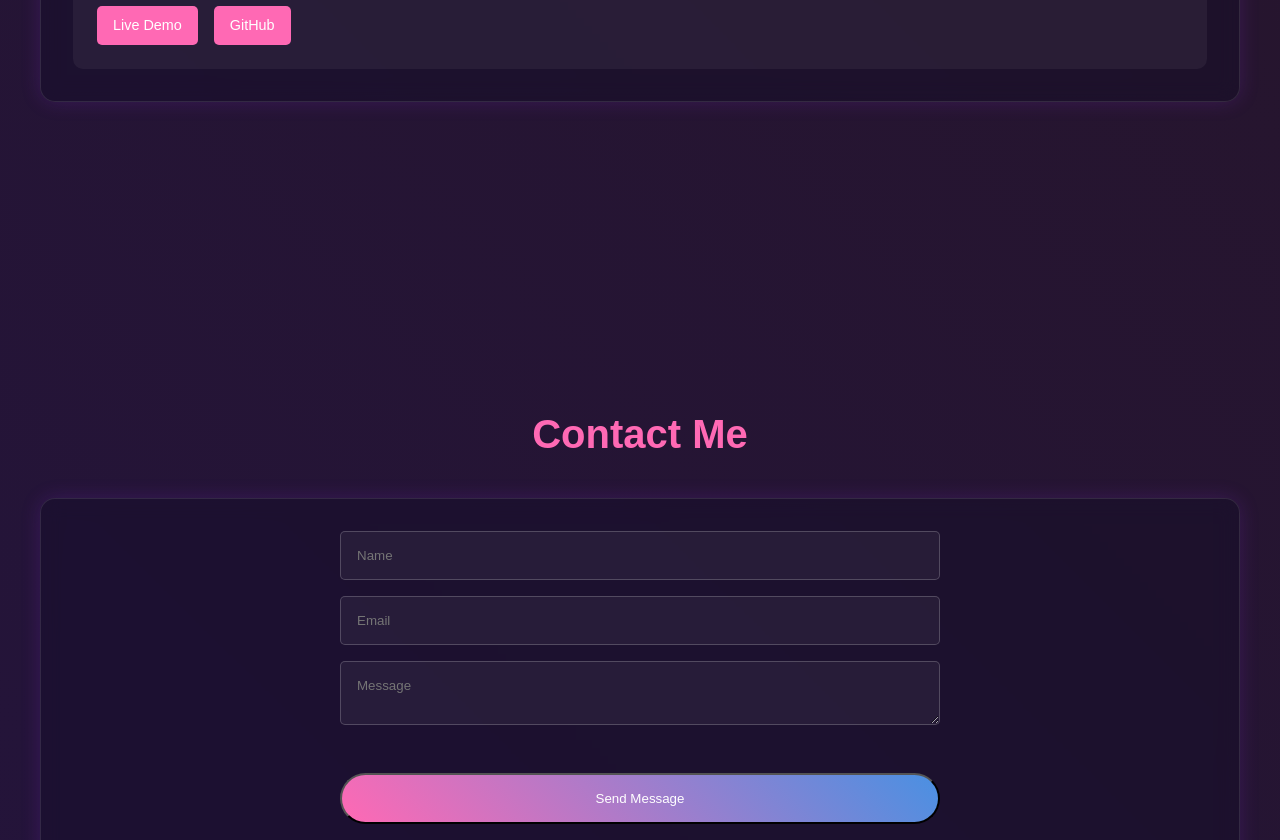
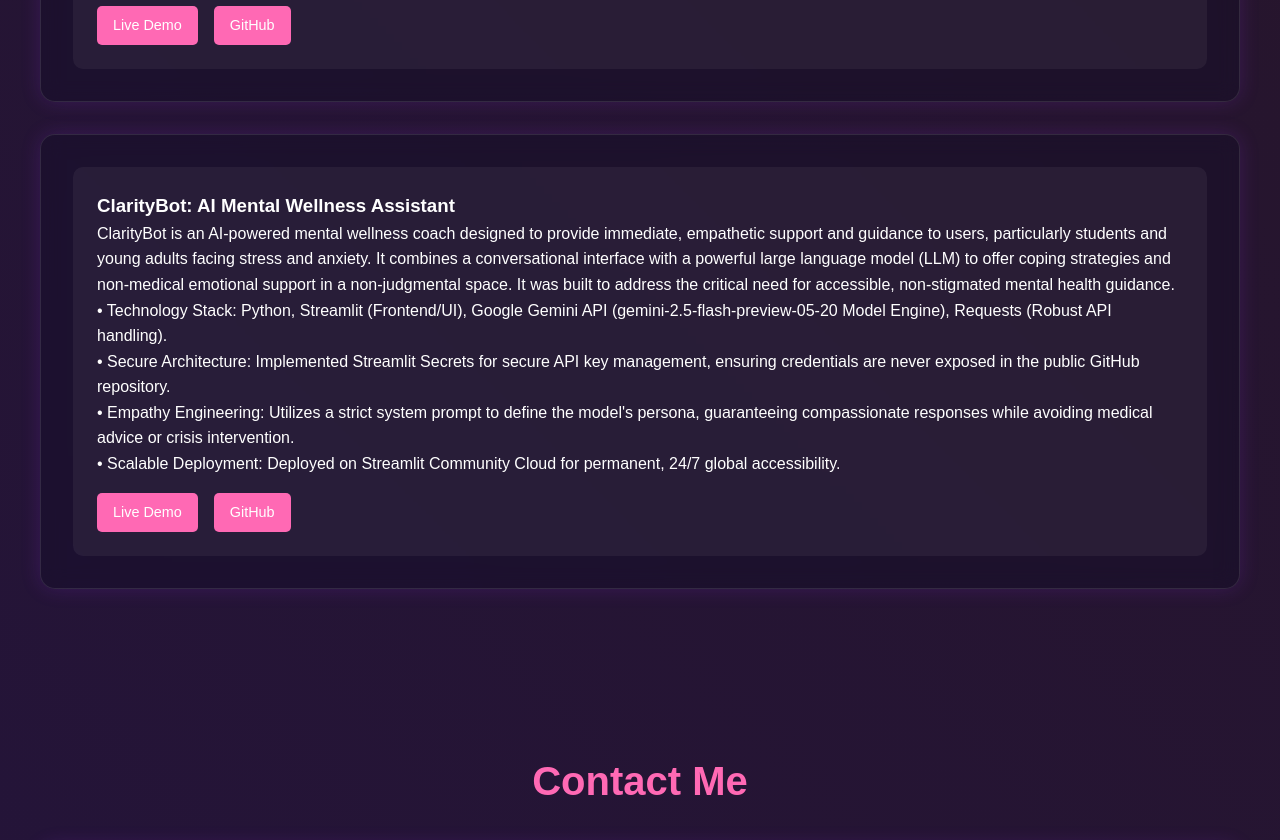
Before and after one commit to Nithisha116/nithishaportfolio.github.io, a plain HTML site: page index.html in a window 1280 px wide. Shown: the part 6100-6940 px from the top of the page. Drawn offline with nearby package versions, Linux system fonts and the light colour scheme; animation ran at ten frames a second.

Commit message:
Feature: Added ClarityBot project with live link, fixed all image paths, and corrected Formspree setup.

```diff
--- a/index.html
+++ b/index.html
@@ -505,6 +505,24 @@
                 </div>
             </div>
         </div>
+        <div class="glass-container">
+            <div class="project-grid">
+                <div class="project-card">
+                    <h3>ClarityBot: AI Mental Wellness Assistant
+                    </h3>
+                    <p>ClarityBot is an AI-powered mental wellness coach designed to provide immediate, empathetic support and guidance to users, particularly students and young adults facing stress and anxiety. It combines a conversational interface with a powerful large language model (LLM) to offer coping strategies and non-medical emotional support in a non-judgmental space. It was built to address the critical need for accessible, non-stigmated mental health guidance.</p>
+                    <p> • Technology Stack: Python, Streamlit (Frontend/UI), Google Gemini API (gemini-2.5-flash-preview-05-20 Model Engine), Requests (Robust API handling).<br>
+        • Secure Architecture: Implemented Streamlit Secrets for secure API key management, ensuring credentials are never exposed in the public GitHub repository.<br>
+        • Empathy Engineering: Utilizes a strict system prompt to define the model's persona, guaranteeing compassionate responses while avoiding medical advice or crisis intervention.<br>
+        • Scalable Deployment: Deployed on Streamlit Community Cloud for permanent, 24/7 global accessibility.
+    </p>
+                    <div class="project-links">
+                        <a href="https://claritybot-nithisha116.streamlit.app" class="project-link">Live Demo</a>
+                        <a href="https://github.com/Nithisha116/claritybot" class="project-link">GitHub</a>
+                    </div>
+                </div>
+            </div>
+        </div>
 </section>
 
     <section id="contact" class="contact">
@@ -512,9 +530,12 @@
     <div class="glass-container">
         <div class="contact-content">
             <form id="contact-form" action="https://formspree.io/f/xqayrkop" method="POST">
-                    <input type="text" placeholder="Name" required>
-                    <input type="email" placeholder="Email" required>
-                    <textarea placeholder="Message" required></textarea>
+                <!-- FIX APPLIED: Added name="name" -->
+                <input type="text" name="name" placeholder="Name" required>
+                <!-- FIX APPLIED: Added name="_replyto" (Formspree's standard for the sender's email) -->
+                <input type="email" name="_replyto" placeholder="Email" required>
+                <!-- FIX APPLIED: Added name="message" -->
+                <textarea name="message" placeholder="Message" required></textarea>
                 <button type="submit" class="cta-button">Send Message</button>
             </form>
             <div class="social-links">
```
Lines whose indentation alone changed are shown as unchanged.
